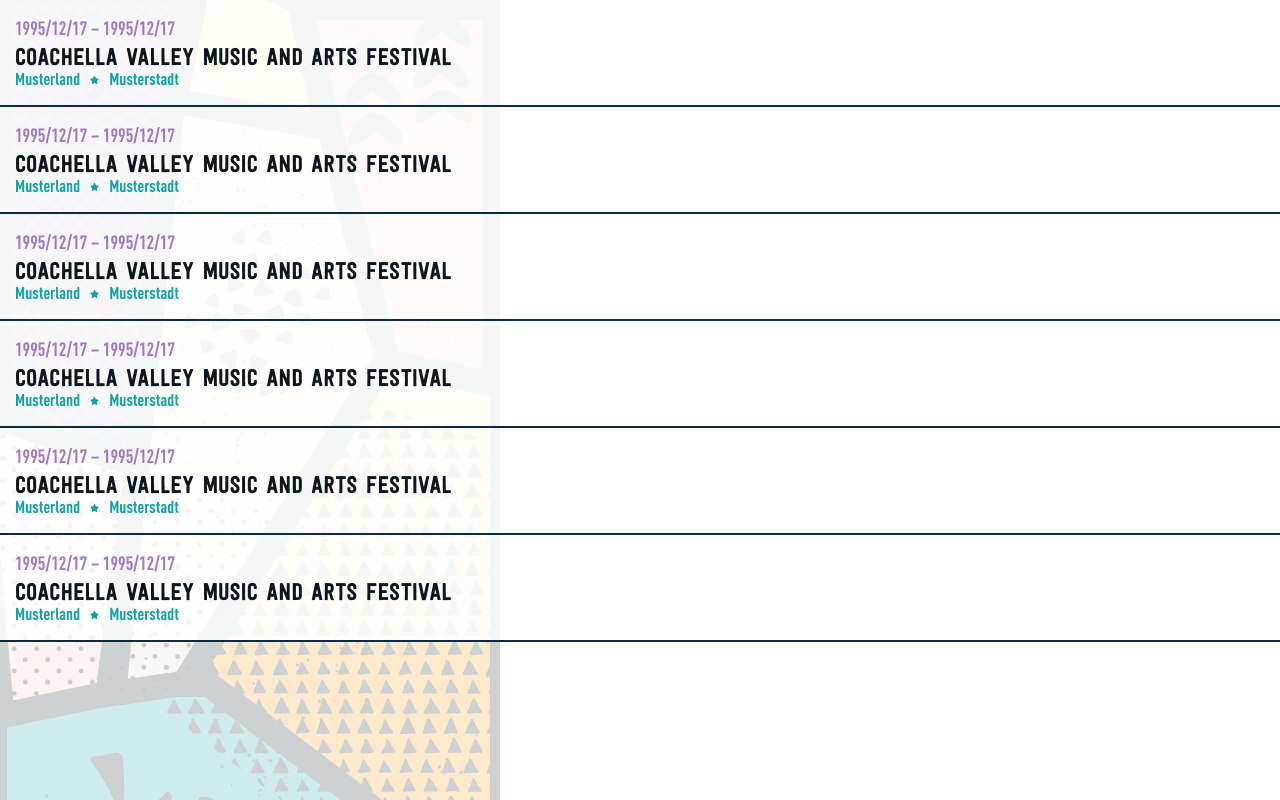
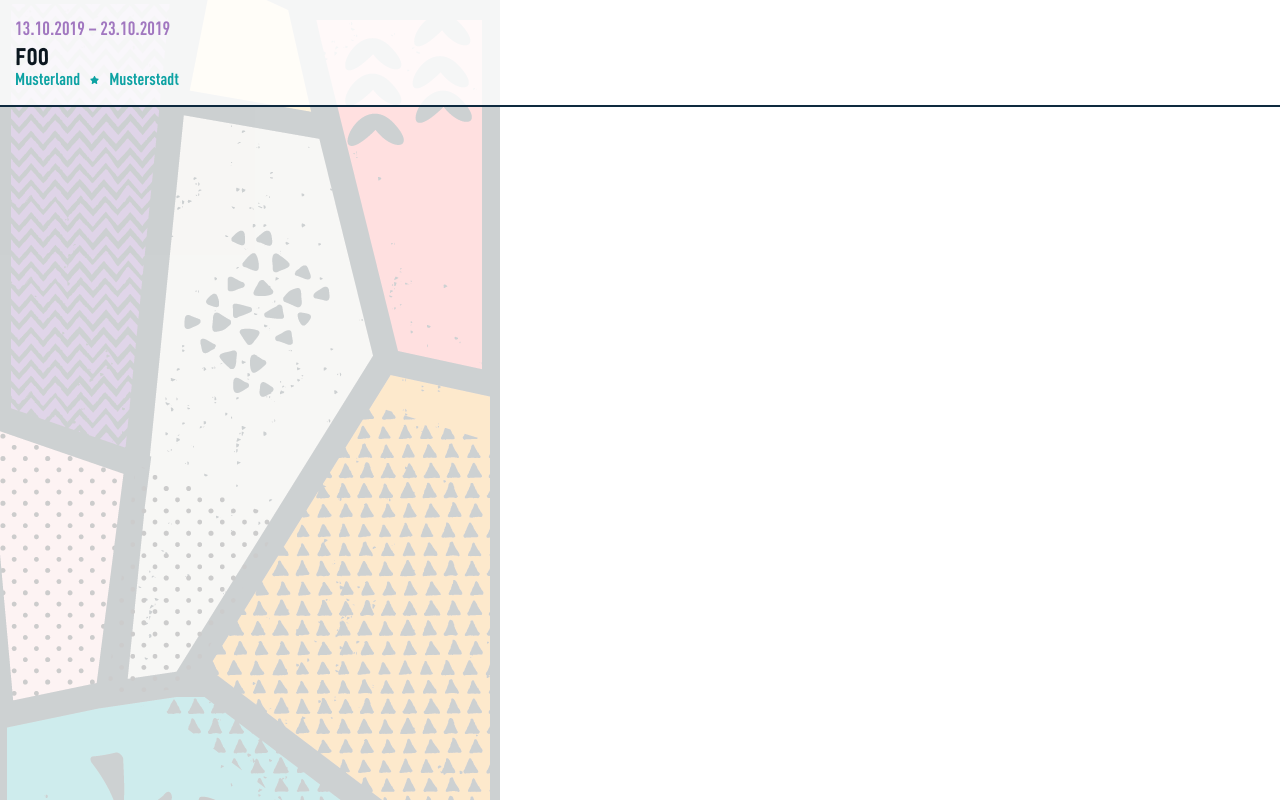
Before and after one commit to agnesbr/Timetable-Planner, a React (Create React App) app: page / in a window 1280 px wide. Built offline with nearby package versions, Linux system fonts and the light colour scheme.

Commit message:
Import festival from JSON

```diff
--- a/src/components/App.js
+++ b/src/components/App.js
@@ -4,6 +4,7 @@
 import { library } from '@fortawesome/fontawesome-svg-core'
 
 import FestCard from './FestCard'
+import festData from '../data/ef_data.json'
 
 export const DisplayContent = styled.section`
   display: flex;
@@ -12,55 +13,18 @@
 
 export default class App extends Component {
   render() {
-    const festId = '23345'
-    const festName = 'COACHELLA VALLEY MUSIC AND ARTS FESTIVAL'
-    const festStartDate = '1995/12/17'
-    const festEndDate = '1995/12/17'
-    const festCountry = 'Musterland'
-    const festCity = 'Musterstadt'
+    const { festivalsArr } = festData
+    console.log(festivalsArr)
+    // .map(entry => ({
+    const festId = festData.festivals[0].festId
+    const festName = festData.festivals[0].festName
+    const festStartDate = festData.festivals[0].festStartDate
+    const festEndDate = festData.festivals[0].festEndDate
+    const festCountry = festData.festivals[0].festCountry
+    const festCity = festData.festivals[0].festCity
 
     return (
       <DisplayContent>
-        <FestCard
-          festId={festId}
-          festName={festName}
-          festStartDate={festStartDate}
-          festEndDate={festEndDate}
-          festCountry={festCountry}
-          festCity={festCity}
-        />
-        <FestCard
-          festId={festId}
-          festName={festName}
-          festStartDate={festStartDate}
-          festEndDate={festEndDate}
-          festCountry={festCountry}
-          festCity={festCity}
-        />
-        <FestCard
-          festId={festId}
-          festName={festName}
-          festStartDate={festStartDate}
-          festEndDate={festEndDate}
-          festCountry={festCountry}
-          festCity={festCity}
-        />
-        <FestCard
-          festId={festId}
-          festName={festName}
-          festStartDate={festStartDate}
-          festEndDate={festEndDate}
-          festCountry={festCountry}
-          festCity={festCity}
-        />
-        <FestCard
-          festId={festId}
-          festName={festName}
-          festStartDate={festStartDate}
-          festEndDate={festEndDate}
-          festCountry={festCountry}
-          festCity={festCity}
-        />{' '}
         <FestCard
           festId={festId}
           festName={festName}
--- a/data/ef_daten.json
+++ b/src/data/ef_data.json
@@ -2,7 +2,7 @@
   "festivals": [
     {
       "festId": "23345",
-      "festName": "FestName",
+      "festName": "foo",
       "festStartDate": "13.10.2019",
       "festEndDate": "23.10.2019",
       "festCountry": "Musterland",
```
